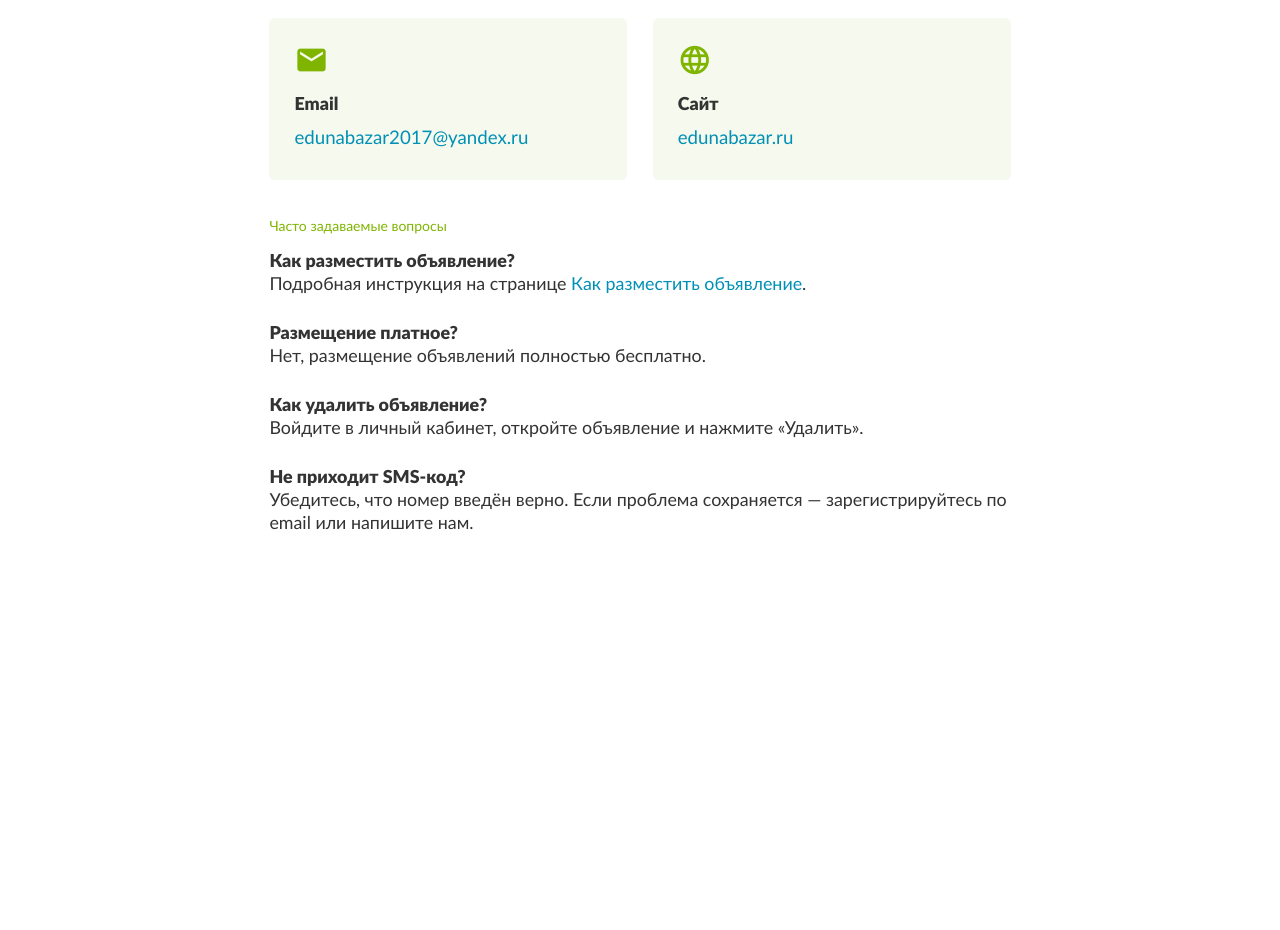
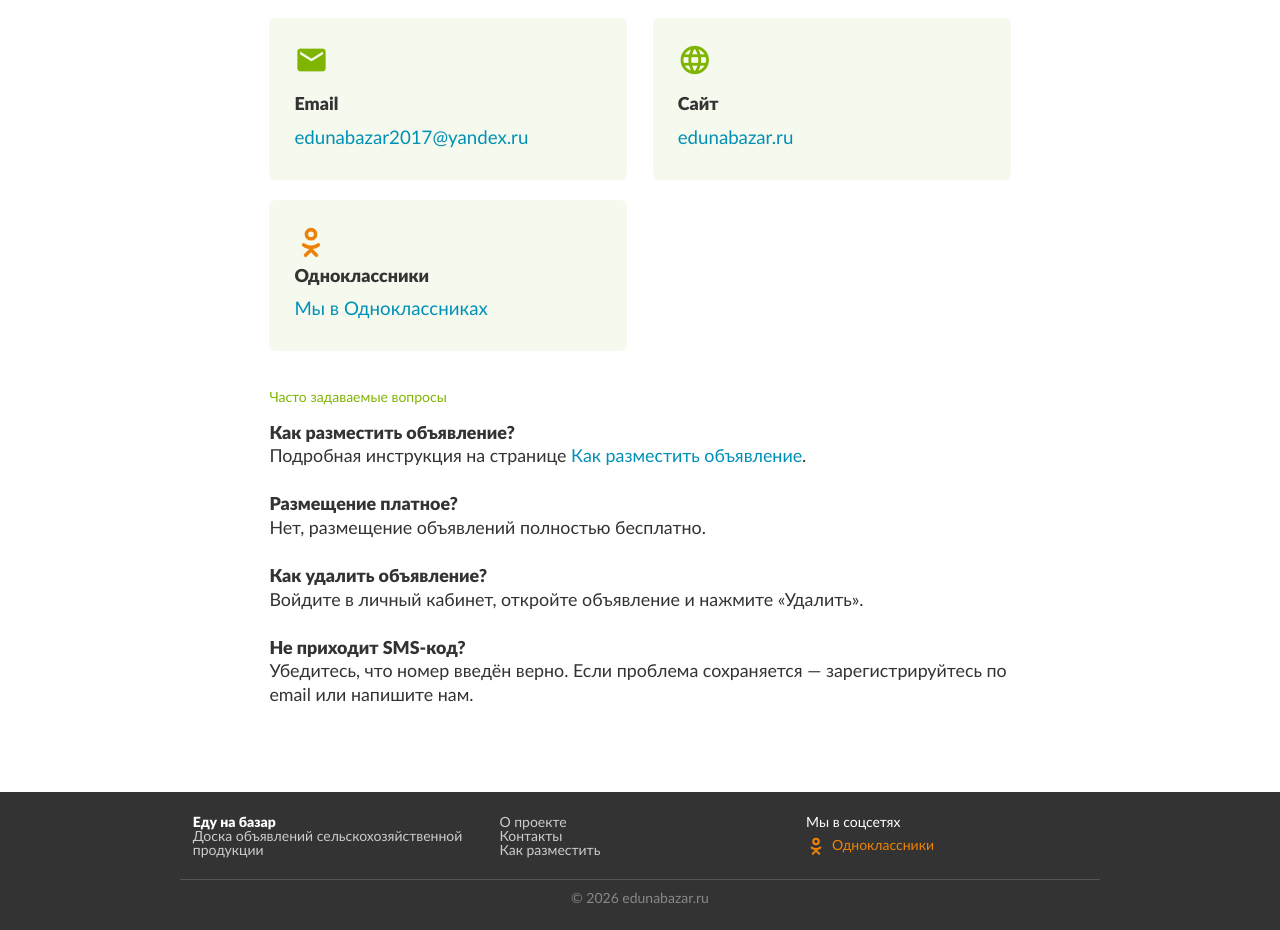
Before and after one commit to RuKi81/edunabazar, a Django app: page /contacts/ in a window 1280 px wide. Shown: the part 230-1160 px from the top of the page. Before the commit the page ends 760 px from the top, so only its background shows below. Run offline with Django 5.2, Linux system fonts and the light colour scheme; parts of the project's set-up code (start-up, migrations or seed data) failed here and were passed over; some libraries are stand-ins or nearby versions.

Commit message:
feat: footer with OK social link on all pages + OK card on contacts page

```diff
--- a/legacy/templates/legacy/base.html
+++ b/legacy/templates/legacy/base.html
@@ -257,6 +257,32 @@
 
   </div>
 
+  <footer style="background:#333; color:#ccc; padding:24px 0; margin-top:40px; font-size:14px;">
+    <div class="container">
+      <div class="row" style="margin-bottom:0;">
+        <div class="col s12 m4" style="margin-bottom:12px;">
+          <strong style="color:#fff;">Еду на базар</strong><br>
+          Доска объявлений сельскохозяйственной продукции
+        </div>
+        <div class="col s12 m4" style="margin-bottom:12px;">
+          <a href="{% url 'about' %}" style="color:#ccc;">О проекте</a><br>
+          <a href="{% url 'contacts' %}" style="color:#ccc;">Контакты</a><br>
+          <a href="{% url 'howto' %}" style="color:#ccc;">Как разместить</a>
+        </div>
+        <div class="col s12 m4" style="margin-bottom:12px;">
+          <span style="color:#fff;">Мы в соцсетях</span><br>
+          <a href="https://ok.ru/profile/586187375362" target="_blank" rel="noopener"
+             style="display:inline-flex;align-items:center;gap:6px;color:#EE8208;margin-top:6px;text-decoration:none;">
+            <svg viewBox="0 0 24 24" style="width:20px;height:20px;fill:#EE8208;"><path d="M12 2a4.5 4.5 0 1 1 0 9 4.5 4.5 0 0 1 0-9zm0 2.5a2 2 0 1 0 0 4 2 2 0 0 0 0-4zm4.44 8.52a7.2 7.2 0 0 1-4.44 1.48 7.2 7.2 0 0 1-4.44-1.48 1.25 1.25 0 0 0-1.56 1.96A9.7 9.7 0 0 0 10.75 17l-3.47 3.47a1.25 1.25 0 0 0 1.77 1.77L12 19.27l2.95 2.97a1.25 1.25 0 0 0 1.77-1.77L13.25 17a9.7 9.7 0 0 0 4.75-2.02 1.25 1.25 0 0 0-1.56-1.96z"/></svg>
+            Одноклассники
+          </a>
+        </div>
+      </div>
+      <div style="border-top:1px solid #555; padding-top:12px; margin-top:8px; text-align:center; color:#888;">
+        © {{ year }} edunabazar.ru
+      </div>
+    </div>
+  </footer>
   {% block footer %}{% endblock %}
 
   <script src="{% static 'legacy/js/jquery-3.7.1.min.js' %}"></script>
--- a/legacy/templates/legacy/contacts.html
+++ b/legacy/templates/legacy/contacts.html
@@ -31,6 +31,13 @@
               <a href="https://edunabazar.ru" style="color:#0090b6; font-size:1.1rem;">edunabazar.ru</a>
             </div>
           </div>
+          <div class="col s12 m6" style="margin-bottom:20px;">
+            <div style="background:#f5f9ee; border-radius:6px; padding:25px;">
+              <svg viewBox="0 0 24 24" style="width:2rem;height:2rem;fill:#EE8208;vertical-align:middle;"><path d="M12 2a4.5 4.5 0 1 1 0 9 4.5 4.5 0 0 1 0-9zm0 2.5a2 2 0 1 0 0 4 2 2 0 0 0 0-4zm4.44 8.52a7.2 7.2 0 0 1-4.44 1.48 7.2 7.2 0 0 1-4.44-1.48 1.25 1.25 0 0 0-1.56 1.96A9.7 9.7 0 0 0 10.75 17l-3.47 3.47a1.25 1.25 0 0 0 1.77 1.77L12 19.27l2.95 2.97a1.25 1.25 0 0 0 1.77-1.77L13.25 17a9.7 9.7 0 0 0 4.75-2.02 1.25 1.25 0 0 0-1.56-1.96z"/></svg>
+              <h6 style="font-weight:600; margin:8px 0;">Одноклассники</h6>
+              <a href="https://ok.ru/profile/586187375362" target="_blank" rel="noopener" style="color:#0090b6; font-size:1.1rem;">Мы в Одноклассниках</a>
+            </div>
+          </div>
         </div>
 
         <h5 style="color:#7fb500; margin-top:20px;">Часто задаваемые вопросы</h5>
```
